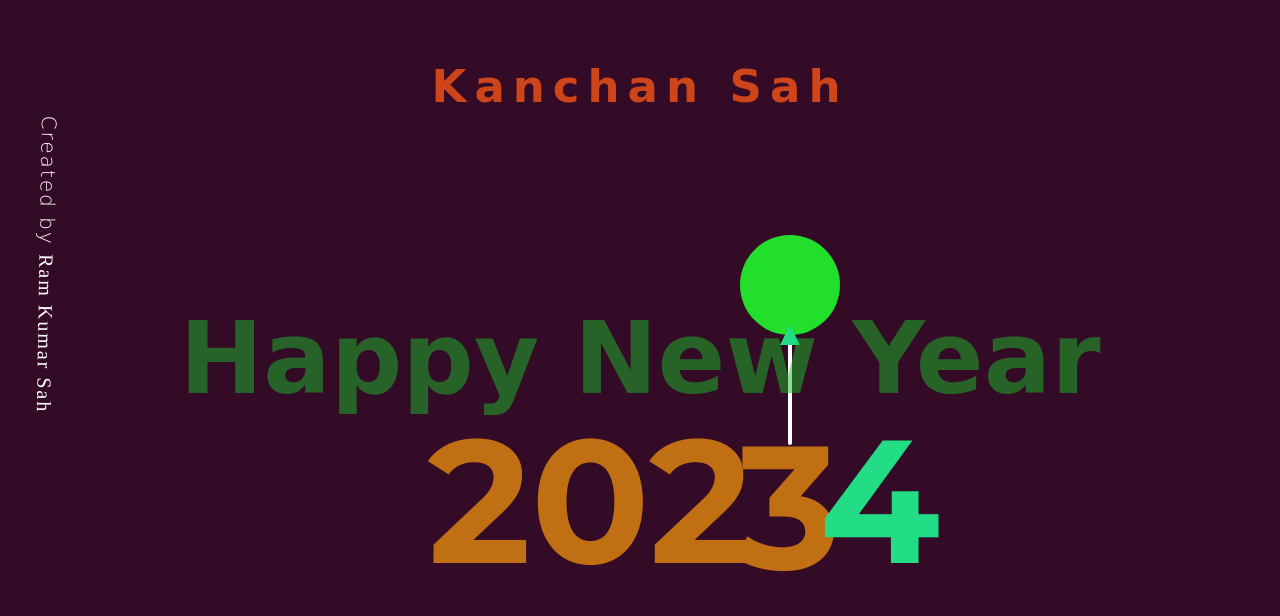
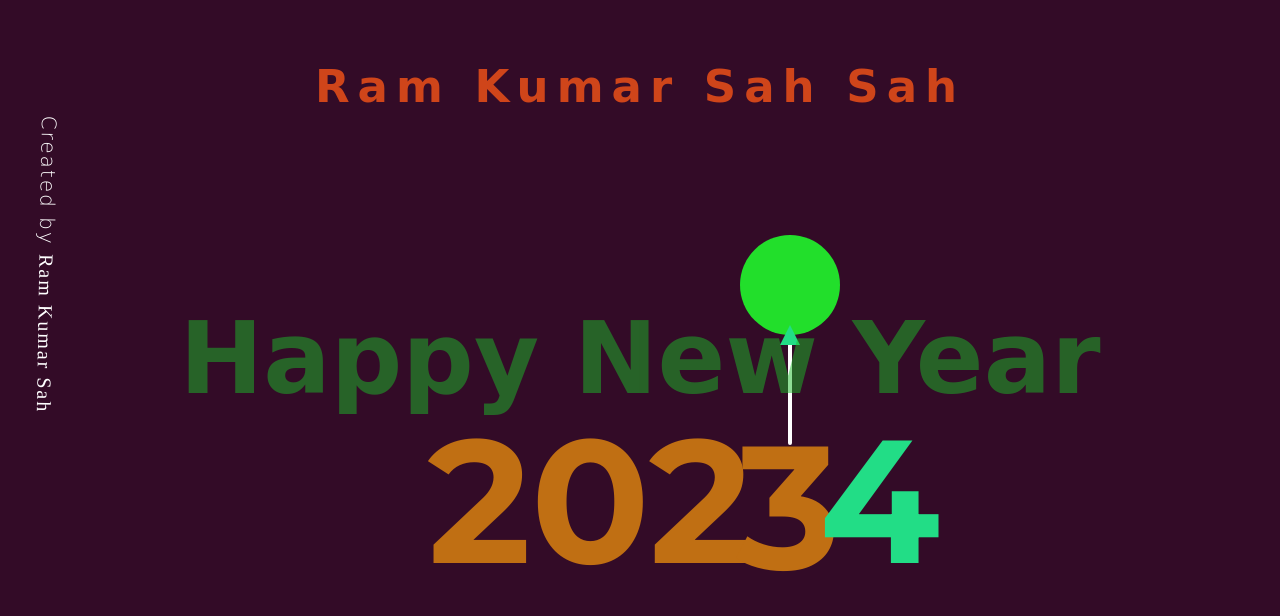
Before and after one commit to ramkumarsah/year-2024, a plain HTML site: page index.html in a window 1280 px wide. Drawn offline with Linux system fonts and the light colour scheme; a web font is replaced by a local one.

Commit message:
Updates index.html

```diff
--- a/index.html
+++ b/index.html
@@ -7,7 +7,7 @@
 </head>
 <body>
     <div class="credit"><p> Created by <span>Ram Kumar Sah </span></p></div>
-    <h2>Kanchan Sah</h2>
+    <h2>Ram Kumar Sah Sah</h2>
     <div class="happy">Happy New Year</div>
     <div class="sec1">
         <span>202</span>
```
